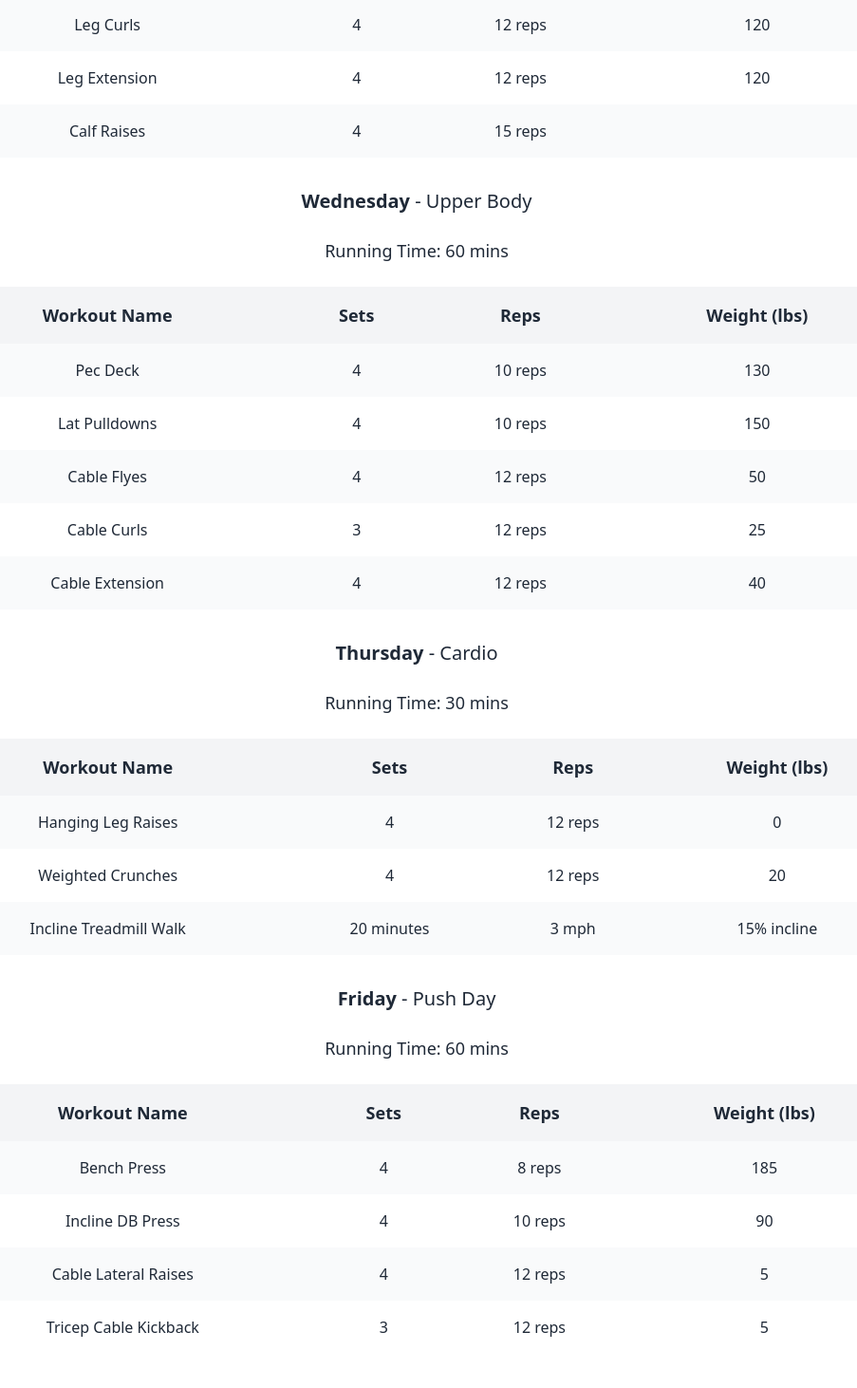
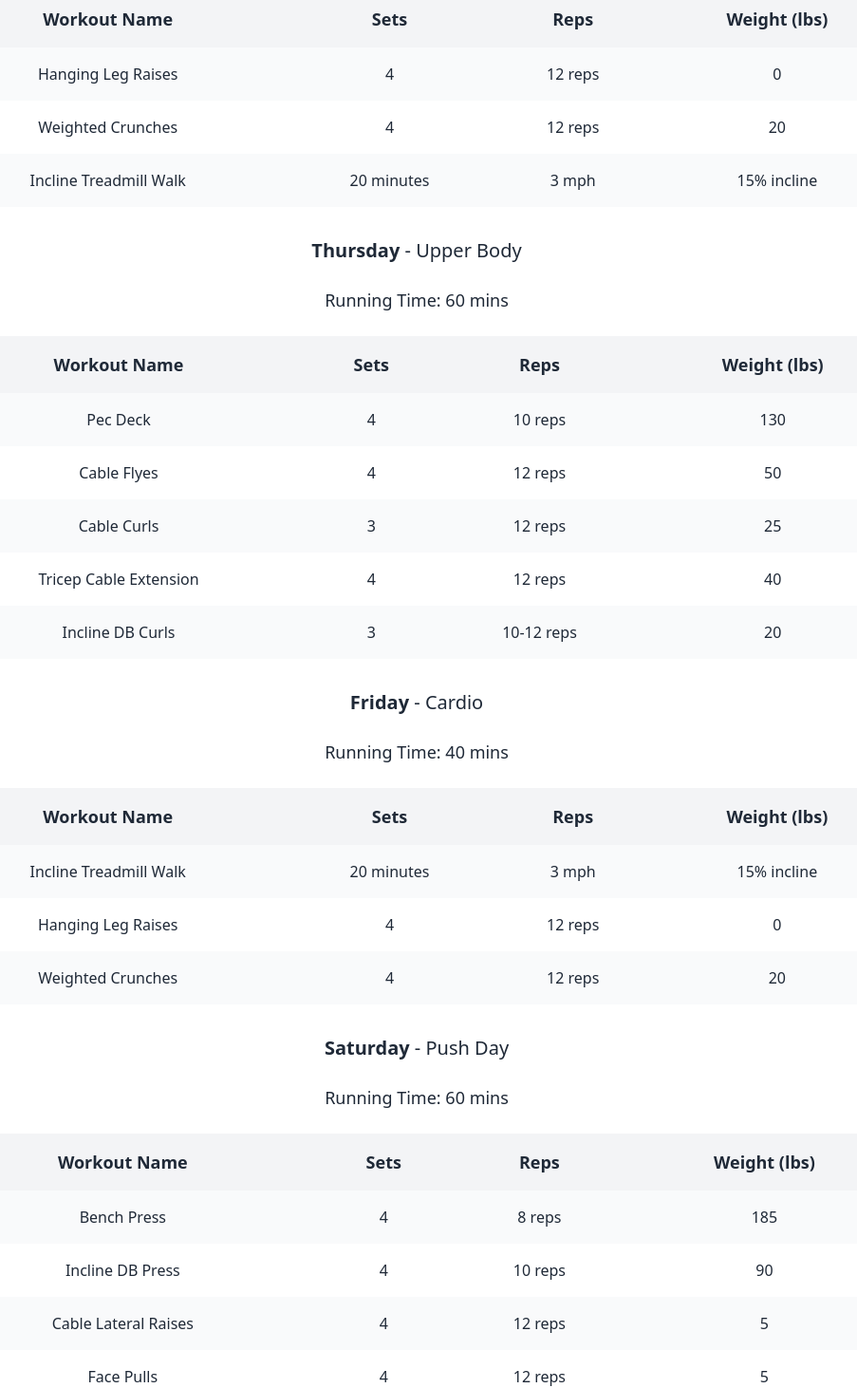
Before and after one commit to QuinteroSantiago/santiago-quintero-quiroga-portfolio, a React (Vite) app: page /workout in a window 1280 px wide. Shown: the part 1330-2792 px from the top of the page at 95% size, without its empty margins (201-1104 px from the left). Built offline with nearby package versions, Linux system fonts and the light colour scheme; a web font is replaced by a local one.

Commit message:
chore: update to 4 days a week workout

```diff
--- a/src/data/workouts.js
+++ b/src/data/workouts.js
@@ -10,34 +10,34 @@ export default {
                 weight: 'Body weight'
             },
             {
-                name: 'Barbell Rows',
+                name: 'Lat Pulldowns',
                 sets: '4',
                 reps: '10 reps',
-                weight: '135'
+                weight: '150'
             },
             {
                 name: 'Seated Row',
-                sets: '3',
+                sets: '4',
                 reps: '10 reps',
                 weight: '80'
             },
             {
-                name: 'EZ Bar Standing Curl',
-                sets: '3',
-                reps: '12 reps',
+                name: 'Machine Bicep Curl',
+                sets: '4',
+                reps: '10 reps',
                 weight: '50'
             },
             {
-                name: 'Machine Bicep Curl',
-                sets: '3',
-                reps: '10 reps',
-                weight: '50'
-            }
+                name: 'DB Curls',
+                sets: '4',
+                reps: '12 reps',
+                weight: '25'
+            },
         ]
     },
     'Tuesday': {
         title: 'Leg Day',
-        time: '60 mins',
+        time: '90 mins',
         exercises: [
             {
                 name: 'Back Squats',
@@ -47,7 +47,7 @@ export default {
             },
             {
                 name: 'Leg Press',
-                sets: '3',
+                sets: '4',
                 reps: '10 reps',
                 weight: '320'
             },
@@ -72,42 +72,6 @@ export default {
         ]
     },
     'Wednesday': {
-        title: 'Upper Body',
-        time: '60 mins',
-        exercises: [
-            {
-                name: 'Pec Deck',
-                sets: '4',
-                reps: '10 reps',
-                weight: '130'
-            },
-            {
-                name: 'Lat Pulldowns',
-                sets: '4',
-                reps: '10 reps',
-                weight: '150'
-            },
-            {
-                name: 'Cable Flyes',
-                sets: '4',
-                reps: '12 reps',
-                weight: '50'
-            },
-            {
-                name: 'Cable Curls',
-                sets: '3',
-                reps: '12 reps',
-                weight: '25'
-            },
-            {
-                name: 'Cable Extension',
-                sets: '4',
-                reps: '12 reps',
-                weight: '40'
-            },
-        ]
-    },
-    'Thursday': {
         title: 'Cardio',
         time: '30 mins',
         exercises: [
@@ -131,7 +95,67 @@ export default {
             }
         ]
     },
+    'Thursday': {
+        title: 'Upper Body',
+        time: '60 mins',
+        exercises: [
+            {
+                name: 'Pec Deck',
+                sets: '4',
+                reps: '10 reps',
+                weight: '130'
+            },
+            {
+                name: 'Cable Flyes',
+                sets: '4',
+                reps: '12 reps',
+                weight: '50'
+            },
+            {
+                name: 'Cable Curls',
+                sets: '3',
+                reps: '12 reps',
+                weight: '25'
+            },
+            {
+                name: 'Tricep Cable Extension',
+                sets: '4',
+                reps: '12 reps',
+                weight: '40'
+            },
+            {
+                name: 'Incline DB Curls',
+                sets: '3',
+                reps: '10-12 reps',
+                weight: '20'
+            }
+        ]
+    },
     'Friday': {
+        title: 'Cardio',
+        time: '40 mins',
+        exercises: [
+            {
+                name: 'Incline Treadmill Walk',
+                sets: '20 minutes',
+                reps: '3 mph',
+                weight: '15% incline'
+            },
+            {
+                name: 'Hanging Leg Raises',
+                sets: '4',
+                reps: '12 reps',
+                weight: '0'
+            },
+            {
+                name: 'Weighted Crunches',
+                sets: '4',
+                reps: '12 reps',
+                weight: '20'
+            }
+        ]
+    },
+    'Saturday': {
         title: 'Push Day',
         time: '60 mins',
         exercises: [
@@ -154,6 +178,12 @@ export default {
                 weight: '5'
             },
             {
+                name: 'Face Pulls',
+                sets: '4',
+                reps: '12 reps',
+                weight: '5'
+            },
+            {
                 name: 'Tricep Cable Kickback',
                 sets: '3',
                 reps: '12 reps',
@@ -161,44 +191,9 @@ export default {
             }
         ]
     },
-    'Saturday': {
-        title: 'Leg & Arms',
-        time: '60 mins',
-        exercises: [
-            {
-                name: 'Front Squats',
-                sets: '4',
-                reps: '8-10 reps',
-                weight: '135'
-            },
-            {
-                name: 'Walking Lunges',
-                sets: '4',
-                reps: '12-15 reps per leg',
-                weight: '25'
-            },
-            {
-                name: 'Standing Calf Raises',
-                sets: '4',
-                reps: '12-15 reps',
-                weight: ''
-            },
-            {
-                name: 'Incline DB Curls',
-                sets: '3',
-                reps: '10-12 reps',
-                weight: '20'
-            },
-            {
-                name: 'Tricep Cable Extension',
-                sets: '4',
-                reps: '12 reps',
-                weight: '20'
-            }
-        ]
-    },
     'Sunday': {
         title: 'Cardio',
+        time: '40 mins',
         exercises: [
             {
                 name: 'Incline Treadmill Walk',
--- a/src/pages/Workout.jsx
+++ b/src/pages/Workout.jsx
@@ -12,7 +12,7 @@ function Workout() {
     const [showAllDays, setShowAllDays] = useState(true);
     const workoutPlan = workouts[selectedDay];
 
-    const daysOfWeek = ['Sunday', 'Monday', 'Tuesday', 'Wednesday', 'Thursday', 'Friday', 'Saturday'];
+    const daysOfWeek = ['Monday', 'Tuesday', 'Wednesday', 'Thursday', 'Friday', 'Saturday', 'Sunday'];
 
     useEffect(() => {
         const handleResize = () => {
```
